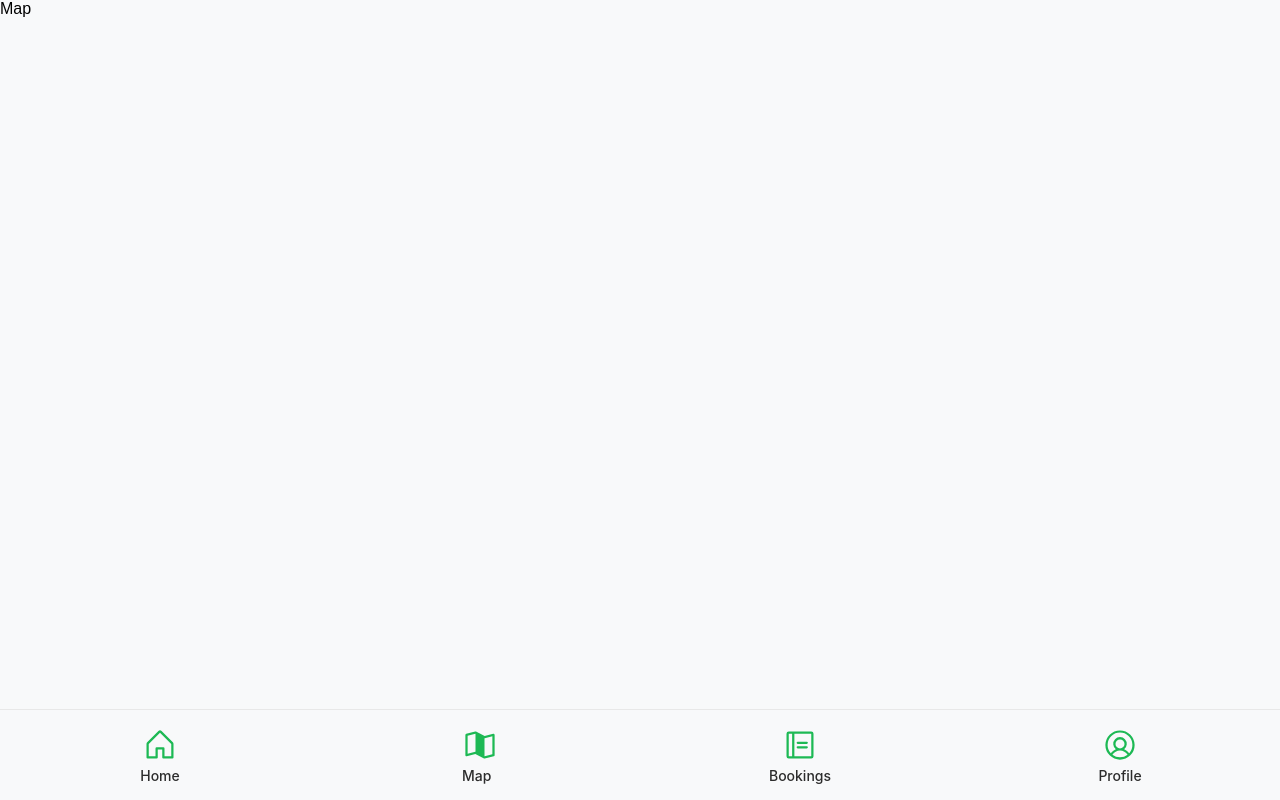
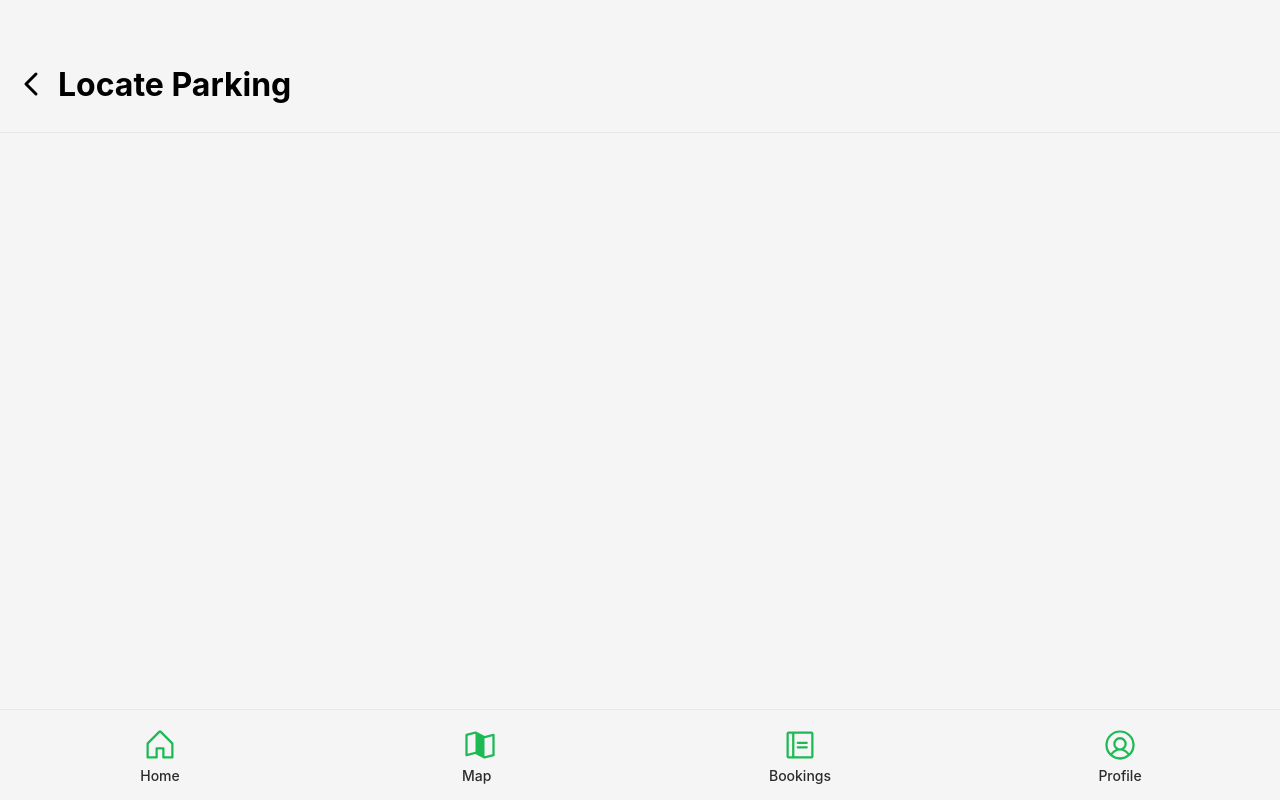
Before and after one commit to yasithasilva/parkspace, a React (Create React App) app: page /map in a window 1280 px wide. Built offline with nearby package versions, Linux system fonts and the light colour scheme.

Commit message:
header added

```diff
--- a/src/assets/styles/global.css
+++ b/src/assets/styles/global.css
@@ -2,7 +2,7 @@ body {
     font-family: Arial, sans-serif;
     margin: 0;
     padding: 0;
-    background-color: #f8f9fa;
+    background-color: #F5F5F5;
 }
 h1{
     font-family: Inter;
--- a/src/assets/styles/header.css
+++ b/src/assets/styles/header.css
@@ -1,9 +1,10 @@
 .parent-header {
-  margin-top: 48px;
+  margin-top: 36px;
   padding: 16px;
   display: flex;
   align-items: center;
   height: 64px;
+  border-bottom: 1px solid #e8e8e8;
 }
 .backwrapper {
   margin-right: 10px;
--- a/src/assets/styles/navbar.css
+++ b/src/assets/styles/navbar.css
@@ -7,6 +7,7 @@
   position: absolute;
   bottom: 0;
   z-index: 999;
+  background-color: #F5F5F5;
 }
 
 .child {
--- a/src/components/Header.js
+++ b/src/components/Header.js
@@ -1,19 +1,19 @@
 import React from "react";
-import { useNavigate } from "react-router-dom"; // Import useNavigate
+import { useNavigate } from "react-router-dom";
 import "../assets/styles/header.css";
 import { ReactComponent as BackIcon } from "../assets/icons/common/caret-left-bold.svg";
 
-const Header = () => {
-  const navigate = useNavigate(); // Initialize the navigate function
+const Header = ({ title }) => {
+  const navigate = useNavigate();
 
   return (
     <div className="parent-header">
-      <a onClick={() => navigate(-1)}>
+      <a onClick={() => navigate(-1)} className="header-back-btn">
         <div className="backwrapper">
           <BackIcon />
         </div>
       </a>
-      <h1>Homescreen</h1>
+      <h1>{title}</h1>
     </div>
   );
 };
--- a/src/screens/Bookings.js
+++ b/src/screens/Bookings.js
@@ -1,12 +1,15 @@
-import React from 'react'
-import Navbar from '../components/Navbar'
+import React from "react";
+import Navbar from "../components/Navbar";
+import Header from "../components/Header";
 
 const Bookings = () => {
   return (
-      <div>Bookings
-          <Navbar/>
+    <div>
+      <Header title="Bookings"></Header>
+
+      <Navbar />
     </div>
-  )
-}
+  );
+};
 
-export default Bookings
+export default Bookings;
--- a/src/screens/Home.js
+++ b/src/screens/Home.js
@@ -5,7 +5,7 @@ import Header from "../components/Header";
 const Home = () => {
   return (
     <div>
-      <Header />
+      <Header title="Homescreen" />
       <Navbar />
     </div>
   );
--- a/src/screens/Map.js
+++ b/src/screens/Map.js
@@ -1,9 +1,11 @@
 import React from 'react'
 import Navbar from '../components/Navbar'
+import Header from '../components/Header'
 
 const Map = () => {
   return (
-      <div>Map
+    <div>
+      <Header title="Locate Parking"></Header>
           <Navbar/>
     </div>
   )
--- a/src/screens/Profile.js
+++ b/src/screens/Profile.js
@@ -1,9 +1,11 @@
 import React from 'react'
 import Navbar from '../components/Navbar'
+import Header from '../components/Header'
 
 const Profile = () => {
   return (
-      <div>Profile
+    <div>
+      <Header title="Profile"></Header>
           <Navbar/>
     </div>
   )
```
